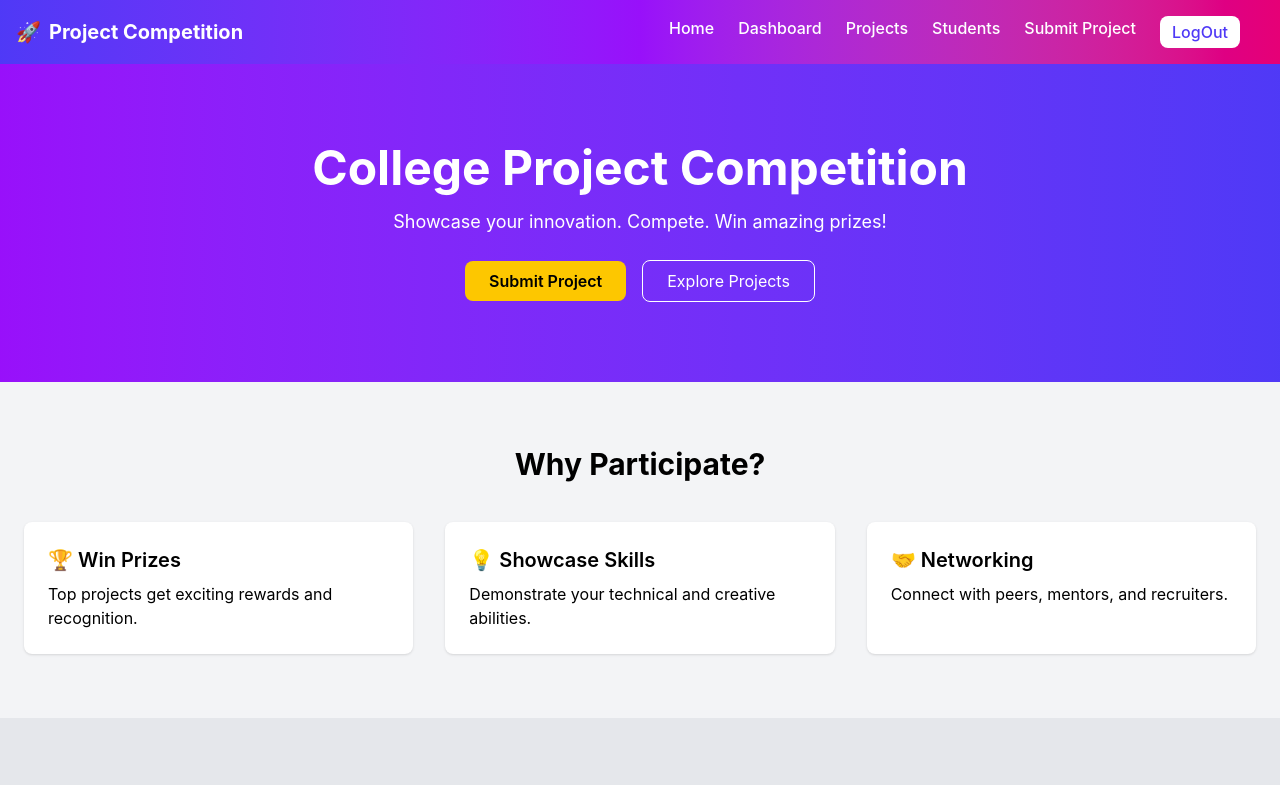
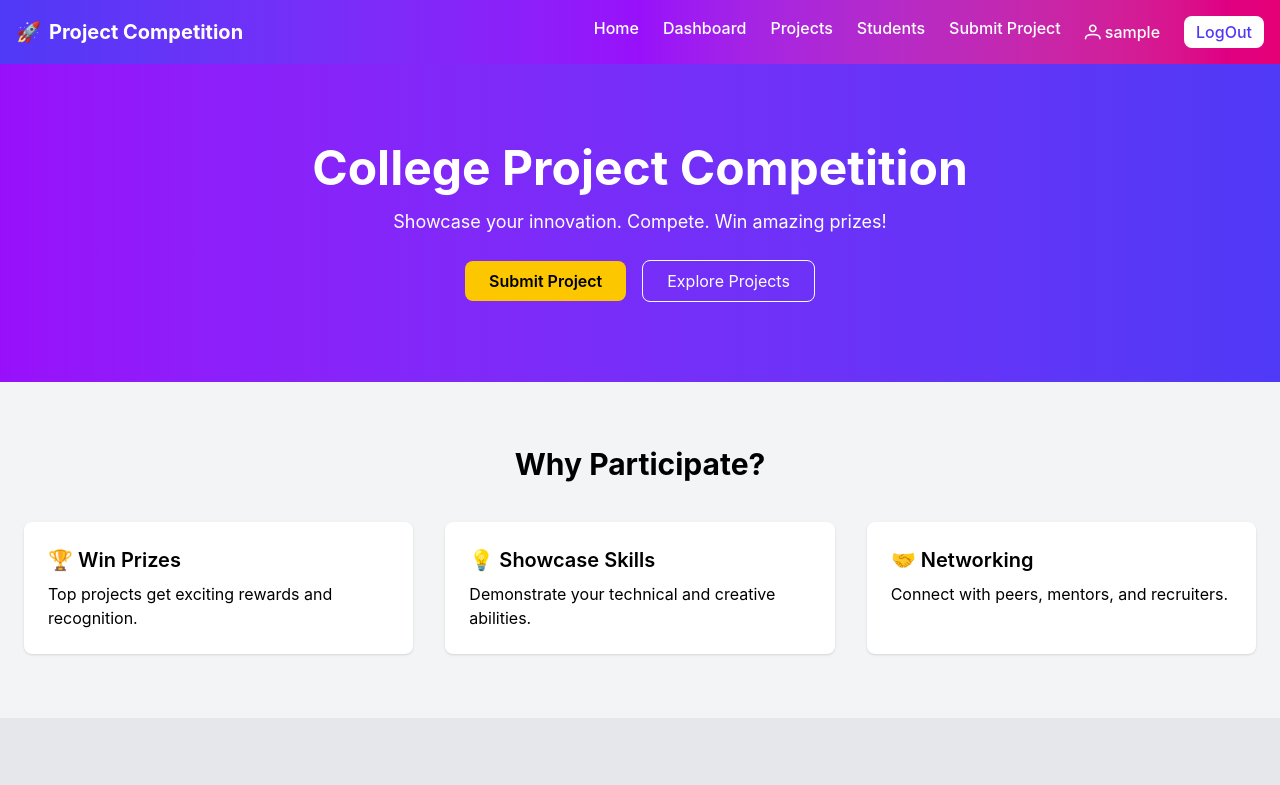
Before and after one commit to suryanshpandey61/College-Project-Competition, an Angular app: page /home in a window 1280 px wide. Shown: the top 785 px of the page. Built offline with nearby package versions, Linux system fonts and the light colour scheme; sample sign-in values are in the browser's storage.

Commit message:
login-service-added

```diff
--- a/src/app/components/common/navbar/navbar.html
+++ b/src/app/components/common/navbar/navbar.html
@@ -20,8 +20,8 @@
              <a routerLink="/register" class="bg-white text-indigo-600 px-3 py-1 rounded-lg hover:bg-gray-200 transition">Register</a>
         }
         @else{
+            <a class="flex items-center gap-1"><span class="pi pi-user"></span>{{userName}}</a>
             <a routerLink="/logout" class="bg-white text-indigo-600 px-3 py-1 rounded-lg hover:bg-gray-200 transition">LogOut</a>
-            <a href=""></a>
         }
 
       </div>
--- a/src/app/components/common/navbar/navbar.ts
+++ b/src/app/components/common/navbar/navbar.ts
@@ -11,7 +11,7 @@ import { LoginService } from '../../../services/login-service';
 })
 export class Navbar {
   isOpen = false;
-  // userName = sessionStorage.getItem('user-name');
+  userName = sessionStorage.getItem('user-name');
   // role = sessionStorage.getItem('role');
   // roleId = sessionStorage.getItem('user-id');
 
```
